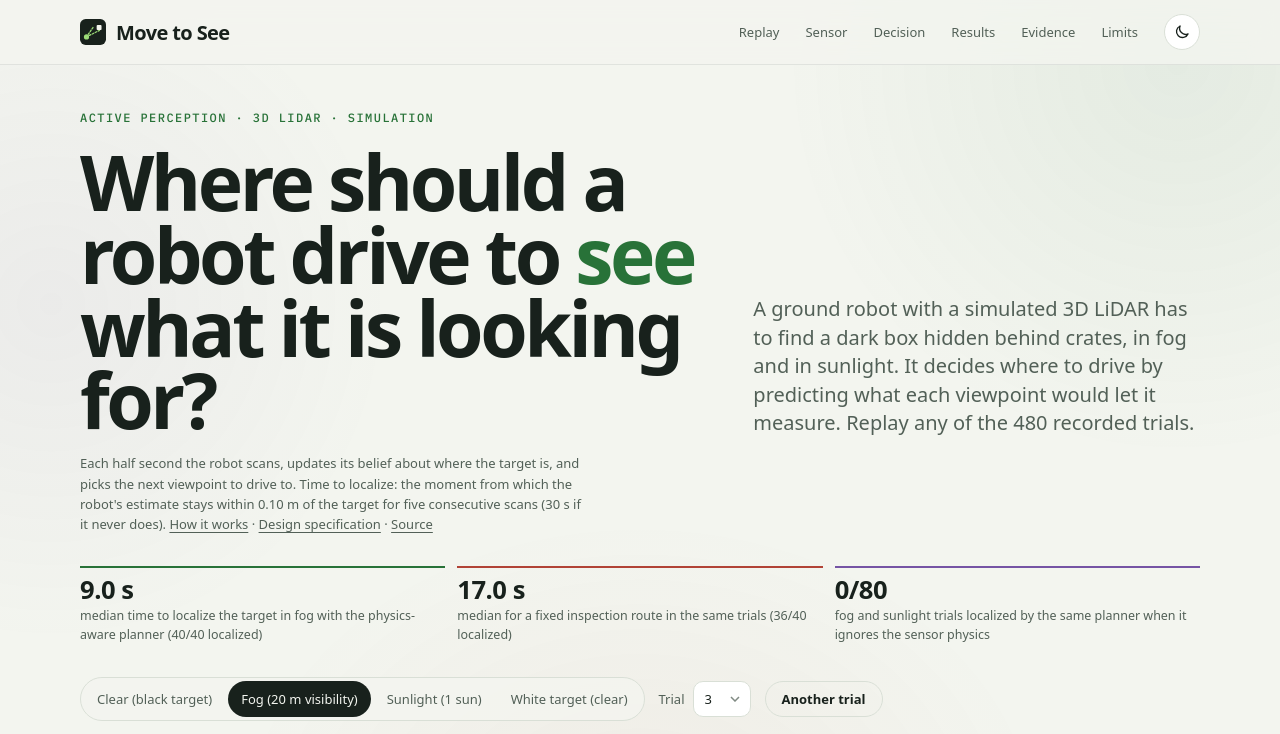
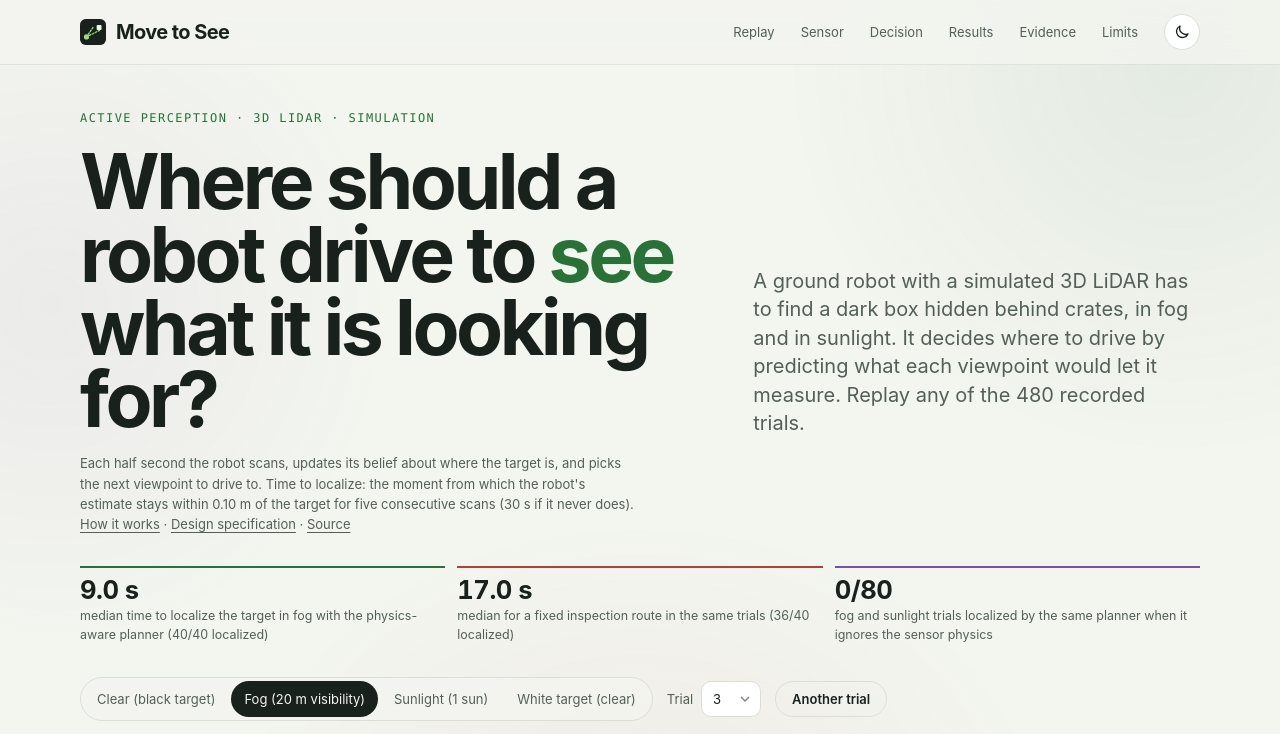
Before and after one commit to jjmensah/move-to-see, a React (Vite) app in the folder web/: page / in a window 1280 px wide. Shown: the top 734 px of the page. Built offline with nearby package versions, Linux system fonts and the light colour scheme.

Commit message:
build(web): bundle Hanken Grotesk, Kalam and Geist Mono

```diff
--- a/web/package.json
+++ b/web/package.json
@@ -15,9 +15,9 @@
     "format": "prettier --write src scripts"
   },
   "dependencies": {
-    "@fontsource-variable/ibm-plex-sans": "^5.3.0",
-    "@fontsource-variable/space-grotesk": "^5.3.0",
-    "@fontsource/ibm-plex-mono": "^5.3.0",
+    "@fontsource-variable/geist-mono": "^5.3.0",
+    "@fontsource-variable/hanken-grotesk": "^5.3.0",
+    "@fontsource/kalam": "^5.3.0",
     "d3-scale": "^4.0.3",
     "d3-shape": "^3.2.1",
     "react": "^19.3.1",
--- a/web/src/styles.css
+++ b/web/src/styles.css
@@ -7,11 +7,10 @@
 /* ------------------------------------------
    Fonts
    ------------------------------------------
-   Bundled locally: Space Grotesk, IBM Plex Sans and IBM Plex Mono. */
-@import "@fontsource-variable/space-grotesk";
-@import "@fontsource-variable/ibm-plex-sans";
-@import "@fontsource/ibm-plex-mono/400.css";
-@import "@fontsource/ibm-plex-mono/500.css";
+   Bundled locally: Hanken Grotesk, Kalam for handwritten accents and Geist Mono. */
+@import "@fontsource-variable/hanken-grotesk";
+@import "@fontsource/kalam/400.css";
+@import "@fontsource-variable/geist-mono";
 
 /* ------------------------------------------
    Tokens
@@ -48,9 +47,10 @@
   --glow-2: rgb(117 84 164 / 0.06);
   --glow-3: rgb(177 67 54 / 0.05);
 
-  --display: "Space Grotesk Variable", system-ui, sans-serif;
-  --text: "IBM Plex Sans Variable", system-ui, sans-serif;
-  --mono: "IBM Plex Mono", ui-monospace, monospace;
+  --display: "Hanken Grotesk Variable", -apple-system, "Helvetica Neue", sans-serif;
+  --text: "Hanken Grotesk Variable", -apple-system, "Helvetica Neue", sans-serif;
+  --hand: "Kalam", cursive;
+  --mono: "Geist Mono Variable", ui-monospace, Menlo, monospace;
 
   --step--1: 0.8125rem;
   --step-0: 1rem;
```
Also changed, not shown: 1 other file (tests, documents, lock files or other folders).
